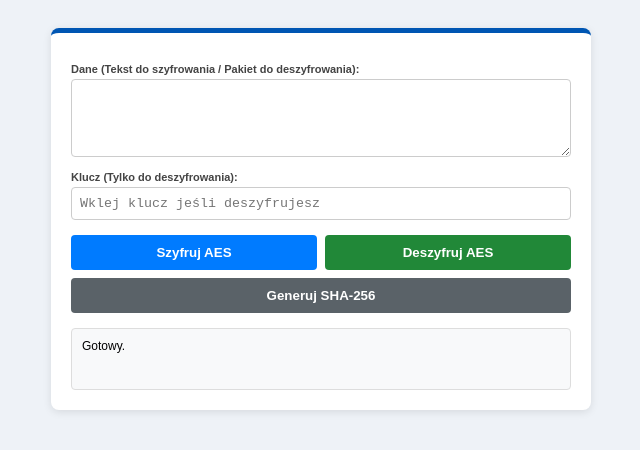
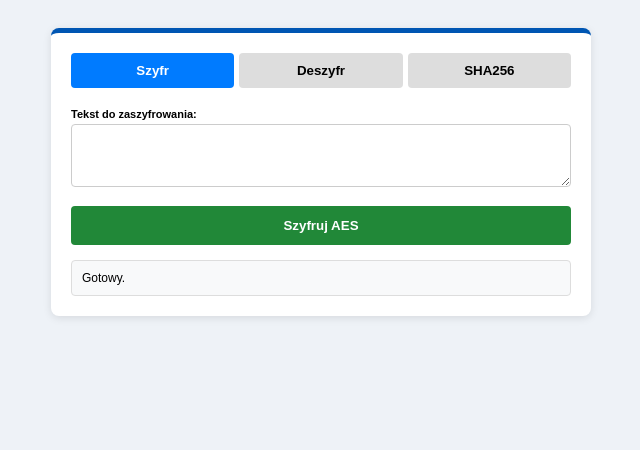
Before and after one commit to DominooMcb/AES-256, a plain HTML site: page index.html in a window 1280 px wide. Shown: the whole page, without its empty margins (319-959 px from the left). Drawn offline with Linux system fonts and the light colour scheme.

Commit message:
Update index.html

```diff
--- a/index.html
+++ b/index.html
@@ -6,84 +6,90 @@
     <style>
         body { font-family: sans-serif; background: #eef2f7; display: flex; justify-content: center; padding: 20px; }
         .box { background: white; padding: 20px; border-radius: 8px; box-shadow: 0 2px 8px rgba(0,0,0,0.1); width: 100%; max-width: 500px; border-top: 5px solid #0056b3; }
-        label { font-size: 11px; font-weight: bold; display: block; margin-top: 10px; color: #444; }
+        .tabs { display: flex; gap: 5px; margin-bottom: 20px; }
+        .tabs button { flex: 1; padding: 10px; cursor: pointer; border: none; background: #ddd; border-radius: 4px; font-weight: bold; }
+        .tabs button.active { background: #007bff; color: white; }
+        .panel { display: none; }
+        .panel.active { display: block; }
+        label { font-size: 11px; font-weight: bold; display: block; margin-top: 10px; }
         input, textarea { width: 100%; padding: 8px; margin-top: 4px; border: 1px solid #ccc; border-radius: 4px; box-sizing: border-box; font-family: monospace; }
-        .btns { display: grid; grid-template-columns: 1fr 1fr; gap: 8px; margin-top: 15px; }
-        button { padding: 10px; cursor: pointer; border: none; border-radius: 4px; background: #007bff; color: white; font-weight: bold; }
-        .h-btn { grid-column: span 2; background: #5a6268; }
-        #out { margin-top: 15px; padding: 10px; background: #f8f9fa; border-radius: 4px; font-size: 12px; word-break: break-all; border: 1px solid #ddd; min-height: 40px; }
+        button.exec { width: 100%; margin-top: 15px; padding: 12px; cursor: pointer; border: none; border-radius: 4px; background: #218838; color: white; font-weight: bold; }
+        .res { margin-top: 15px; padding: 10px; background: #f8f9fa; border-radius: 4px; font-size: 12px; word-break: break-all; border: 1px solid #ddd; }
     </style>
 </head>
 <body>
 
 <div class="box">
-    <label>Dane (Tekst do szyfrowania / Pakiet do deszyfrowania):</label>
-    <textarea id="d" rows="4"></textarea>
-
-    <label>Klucz (Tylko do deszyfrowania):</label>
-    <input type="text" id="k" placeholder="Wklej klucz jeśli deszyfrujesz">
-
-    <div class="btns">
-        <button onclick="enc()">Szyfruj AES</button>
-        <button onclick="dec()" style="background:#218838">Deszyfruj AES</button>
-        <button class="h-btn" onclick="sh()">Generuj SHA-256</button>
+    <div class="tabs">
+        <button onclick="tab(0)" id="t0" class="active">Szyfr</button>
+        <button onclick="tab(1)" id="t1">Deszyfr</button>
+        <button onclick="tab(2)" id="t2">SHA256</button>
     </div>
 
-    <div id="out">Gotowy.</div>
+    <!-- Szyfrowanie -->
+    <div id="p0" class="panel active">
+        <label>Tekst do zaszyfrowania:</label>
+        <textarea id="e_data" rows="3"></textarea>
+        <button class="exec" onclick="enc()">Szyfruj AES</button>
+        <div id="e_res" class="res">Gotowy.</div>
+    </div>
+
+    <!-- Deszyfrowanie -->
+    <div id="p1" class="panel">
+        <label>Pakiet (IV+Tag+Text):</label>
+        <textarea id="d_pack" rows="3"></textarea>
+        <label>Klucz:</label>
+        <input type="text" id="d_key">
+        <button class="exec" style="background:#007bff" onclick="dec()">Deszyfruj AES</button>
+        <div id="d_res" class="res">Czekam na dane.</div>
+    </div>
+
+    <!-- SHA256 -->
+    <div id="p2" class="panel">
+        <label>Tekst do hashowania:</label>
+        <textarea id="s_data" rows="3"></textarea>
+        <button class="exec" style="background:#6c757d" onclick="sh()">Generuj SHA256</button>
+        <div id="s_res" class="res">Wpisz tekst.</div>
+    </div>
 </div>
 
 <script>
     const toB64 = (b) => btoa(String.fromCharCode(...new Uint8Array(b)));
     const fromB64 = (s) => Uint8Array.from(atob(s), c => c.charCodeAt(0));
 
+    function tab(idx) {
+        document.querySelectorAll('.panel, .tabs button').forEach(el => el.classList.remove('active'));
+        document.getElementById('p' + idx).classList.add('active');
+        document.getElementById('t' + idx).classList.add('active');
+    }
+
     async function enc() {
-        const msg = prompt("Wpisz wiadomosc do zaszyfrowania:");
-        if (!msg) return;
-
-        const rawKey = crypto.getRandomValues(new Uint8Array(32));
-        const key = await crypto.subtle.importKey("raw", rawKey, "AES-GCM", false, ["encrypt"]);
-
+        const txt = document.getElementById('e_data').value;
+        if(!txt) return;
+        const rk = crypto.getRandomValues(new Uint8Array(32));
+        const k = await crypto.subtle.importKey("raw", rk, "AES-GCM", false, ["encrypt"]);
         const iv = crypto.getRandomValues(new Uint8Array(12));
-        const encoded = new TextEncoder().encode(msg);
-
-        const encrypted = await crypto.subtle.encrypt({ name: "AES-GCM", iv }, key, encoded);
-
-        // Budowa pakietu: IV (12B) + TAG (16B) + Ciphertext
-        const packet = new Uint8Array(iv.length + encrypted.byteLength);
-        packet.set(iv, 0);
-        packet.set(new Uint8Array(encrypted), iv.length);
-
-        document.getElementById('out').innerHTML = `
-            <strong>KLUCZ:</strong><br><input readonly value="${toB64(rawKey)}"><br><br>
-            <strong>PAKIET (IV+Tag+Text):</strong><br><textarea readonly rows="3">${toB64(packet)}</textarea>
-        `;
+        const encd = await crypto.subtle.encrypt({name: "AES-GCM", iv}, k, new TextEncoder().encode(txt));
+        const pack = new Uint8Array(iv.length + encd.byteLength);
+        pack.set(iv, 0); pack.set(new Uint8Array(encd), 12);
+        document.getElementById('e_res').innerHTML = `KLUCZ:<br><input readonly value="${toB64(rk)}"><br>PAKIET:<br><textarea readonly>${toB64(pack)}</textarea>`;
     }
 
     async function dec() {
         try {
-            const packetB64 = document.getElementById('d').value;
-            const keyB64 = document.getElementById('k').value;
-            if (!packetB64 || !keyB64) return alert("Podaj pakiet i klucz!");
-
-            const fullData = fromB64(packetB64);
-            const rawKey = fromB64(keyB64);
-
-            const iv = fullData.slice(0, 12);
-            const cipherWithTag = fullData.slice(12);
-
-            const key = await crypto.subtle.importKey("raw", rawKey, "AES-GCM", false, ["decrypt"]);
-            const decrypted = await crypto.subtle.decrypt({ name: "AES-GCM", iv }, key, cipherWithTag);
-
-            document.getElementById('out').innerText = "Odszyfrowano: " + new TextDecoder().decode(decrypted);
-        } catch(e) {
-            document.getElementById('out').innerText = "Blad: Niepoprawny pakiet lub klucz";
-        }
+            const p64 = document.getElementById('d_pack').value;
+            const k64 = document.getElementById('d_key').value;
+            const fd = fromB64(p64);
+            const k = await crypto.subtle.importKey("raw", fromB64(k64), "AES-GCM", false, ["decrypt"]);
+            const res = await crypto.subtle.decrypt({name: "AES-GCM", iv: fd.slice(0,12)}, k, fd.slice(12));
+            document.getElementById('d_res').innerText = "Wynik: " + new TextDecoder().decode(res);
+        } catch(e) { document.getElementById('d_res').innerText = "Blad danych"; }
     }
 
     async function sh() {
-        const d = new TextEncoder().encode(document.getElementById('d').value);
+        const d = new TextEncoder().encode(document.getElementById('s_data').value);
         const h = await crypto.subtle.digest('SHA-256', d);
-        document.getElementById('out').innerText = "SHA256: " + Array.from(new Uint8Array(h)).map(b => b.toString(16).padStart(2, '0')).join('');
+        document.getElementById('s_res').innerText = "Hash: " + Array.from(new Uint8Array(h)).map(b => b.toString(16).padStart(2,'0')).join('');
     }
 </script>
 
```
